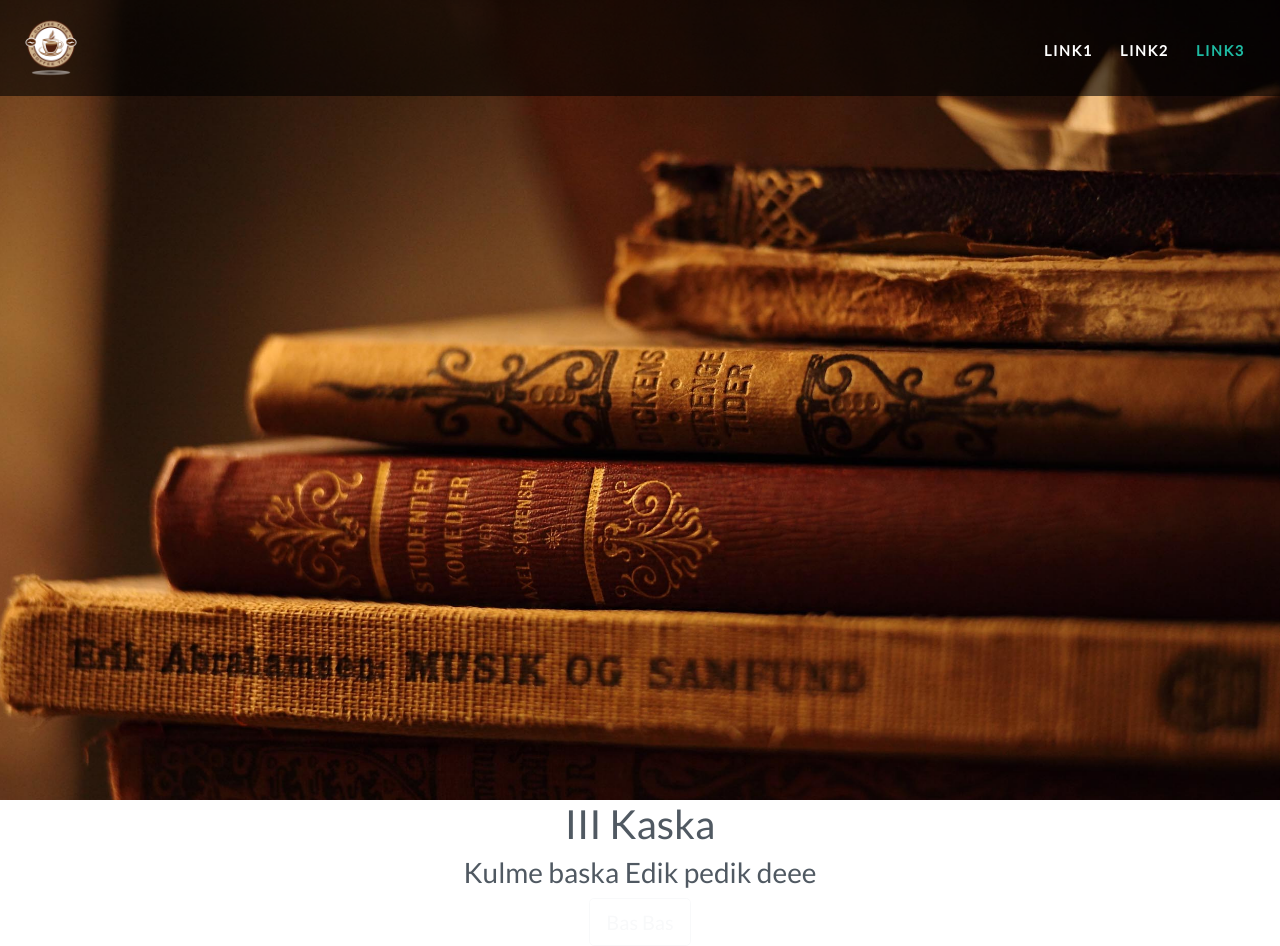
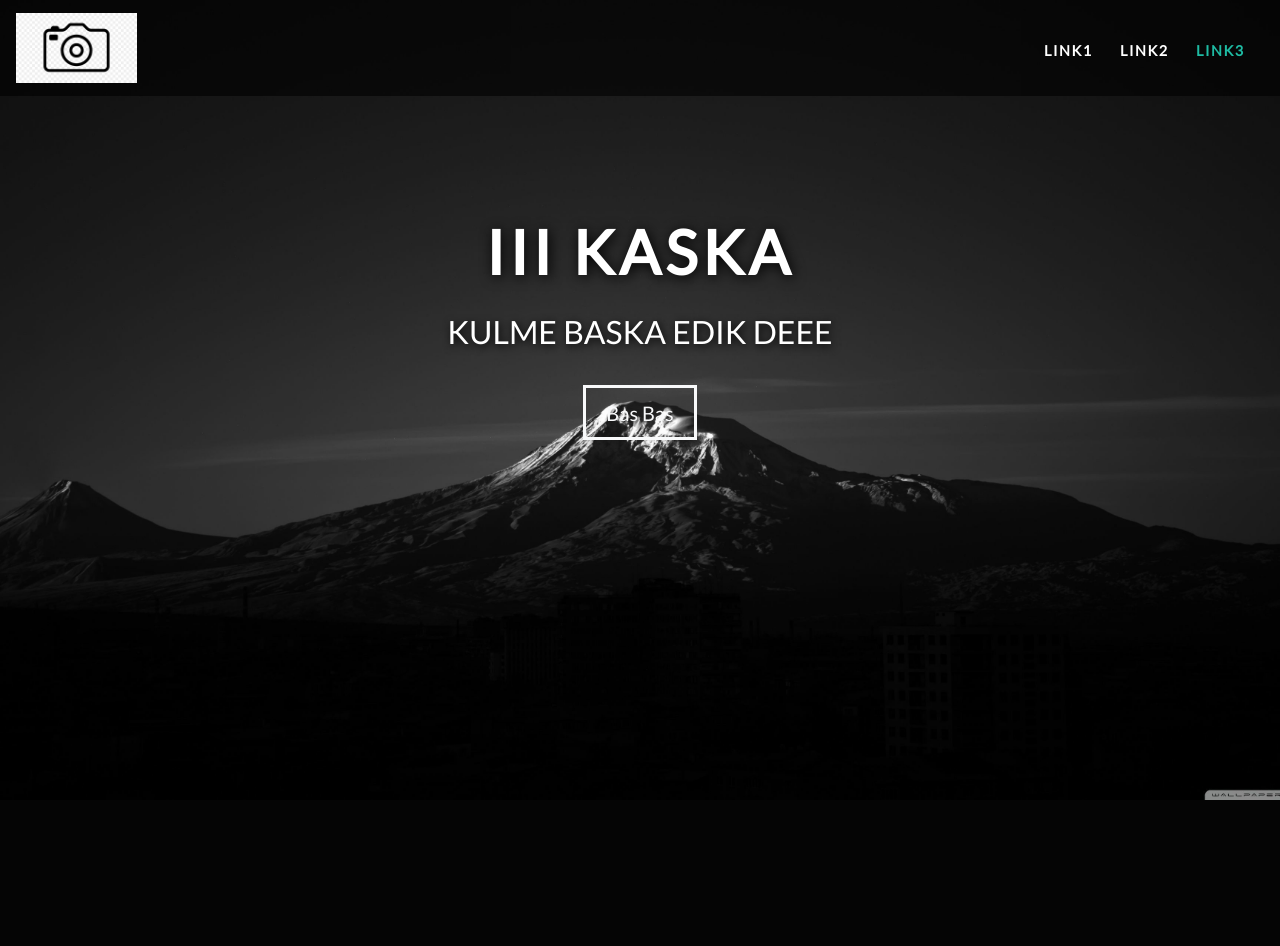
Before and after one commit to dastan010/IntroLanding, a PHP site: page / in a window 1280 px wide. After the commit the page ends 800 px from the top, so only its background shows below. Run offline with PHP 8.4, Linux system fonts and the light colour scheme.

Commit message:
changed pic and captions

```diff
--- a/src/css/fixed.css
+++ b/src/css/fixed.css
@@ -40,7 +40,7 @@ margin-right: 0px!important;
   background-size: cover;
   background-position: center center;
   -webkit-transform: translateZ(0);
-          transform: translateZ(0);
+  transform: translateZ(0);
   will-change: transform;
 }
 
--- a/src/css/style.css
+++ b/src/css/style.css
@@ -38,7 +38,37 @@ body {
 
 /* Landing page */
   .home-inner {
-    background-image: url("../assets/162406.jpg");
+    background-image: url("../assets/2109.jpg");
+  }
+
+  .caption {
+    width: 100%;
+    max-width: 100%;
+    position: absolute;
+    top: 27%;
+    z-index: 1;
+    color: white;
+    text-transform: uppercase;
+  }
+
+  .caption h1 {
+    font-size: 3.8rem;
+    font-weight: 700;
+    letter-spacing: .3rem;
+    text-shadow: .1rem .1rem .8rem black;
+    padding-bottom: 1rem;
+  }
+
+  .caption h3 {
+    font-size: 2rem;
+    text-shadow: .1rem .1rem .5rem black;
+    padding-bottom: 1.6rem;
+  }
+
+  .btn-lg {
+    border-width: medium;
+    border-radius: 0;
+    padding: .6rem 1.3rem;
   }
 /* End Landing page */
 
--- a/src/index.html
+++ b/src/index.html
@@ -17,7 +17,7 @@
     <div id="section1">
         <!-- Navigation -->
             <nav class="navbar navbar-expand-md navbar-dark bg-dark fixed-top">
-                <a class="navbar-brand" href="#"><img src="assets/logo.png"></a>
+                <a class="navbar-brand" href="#"><img src="assets/logo.jpg"></a>
                 <button class="navbar-toggler" type="button" data-toggle="collapse"
                         data-target="#navbarResponsive">
                     <span class="navbar-toggler-icon"></span>
@@ -48,7 +48,7 @@
         </div>
         <div class="caption text-center">
             <h1>III Kaska</h1>
-            <h3>Kulme baska Edik pedik deee</h3>
+            <h3>Kulme baska Edik deee</h3>
             <button class="btn btn-outline-light btn-lg">Bas Bas</button>
         </div>
         <!-- End landing page section -->
```
Also changed, not shown: src/assets/162406.jpg (deleted), src/assets/2109.jpg (added), src/assets/logo.jpg (added), src/assets/logo.png (deleted).
